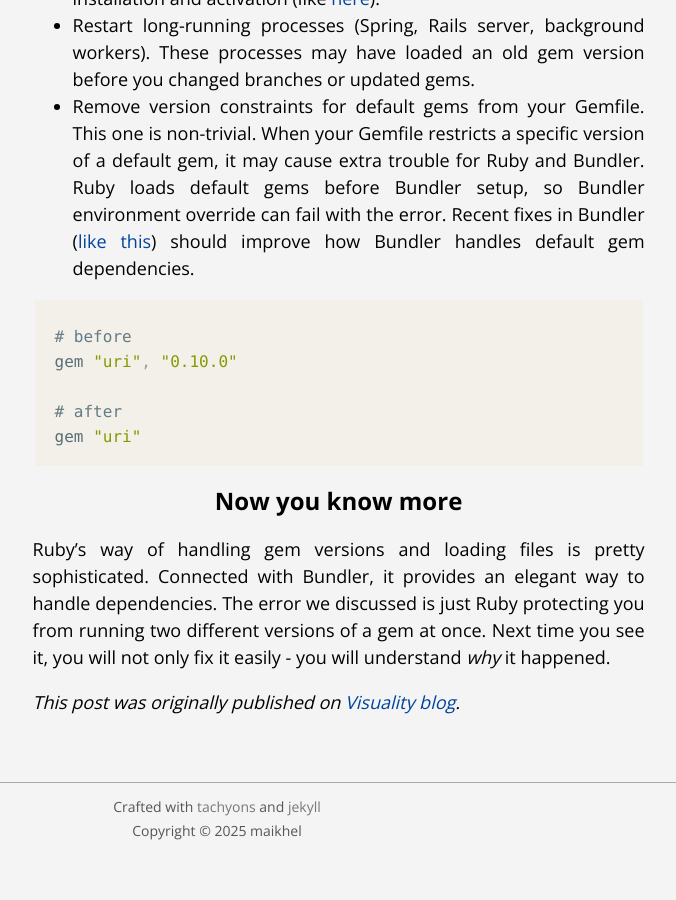
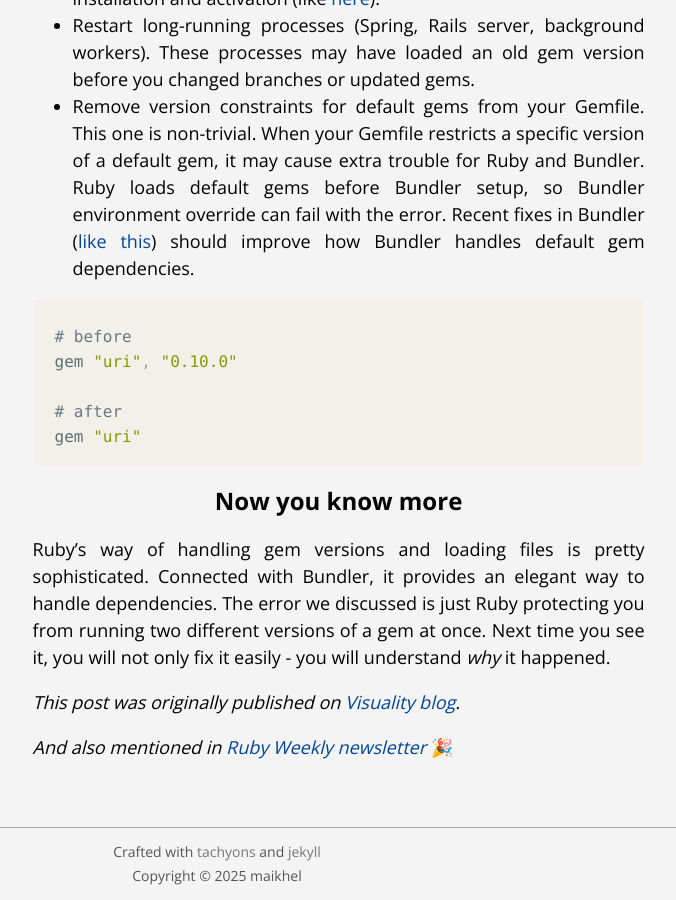
Before and after one commit to maikhel/maikhel.github.io, a Jekyll site: the page built from _posts/2025-12-15-load-path-in-ruby.md, in a window 1280 px wide and 900 px high, scrolled down 6197 px. Shown: the whole window, without its empty margins (423-1099 px from the left). Built offline with Jekyll 4.4.1, drawn with Linux system fonts in a browser that asks for light colours; before the commit the page ends 7052 px from its top, so only the background shows below that.

Commit message:
Add link to RubyWeekly

```diff
--- a/_posts/2025-12-15-load-path-in-ruby.md
+++ b/_posts/2025-12-15-load-path-in-ruby.md
@@ -211,3 +211,5 @@ Ruby's way of handling gem versions and loading files is pretty sophisticated. C
 Next time you see it, you will not only fix it easily - you will understand *why* it happened.
 
 *This post was originally published on [Visuality blog](https://www.visuality.pl/posts/load_path_in_ruby_how_it_works).*
+
+*And also mentioned in [Ruby Weekly newsletter](https://rubyweekly.com/issues/780)* 🎉
```
